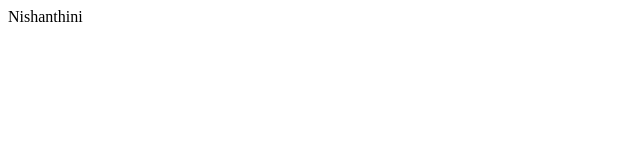
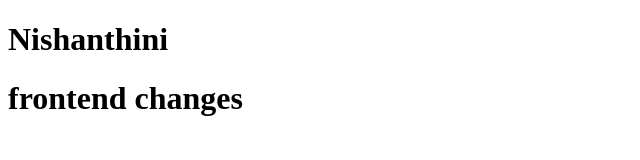
Before and after one commit to Nisha-672/sample, a plain HTML site: page index.html in a window 1280 px wide. Shown: the whole page, without its empty margins (0-640 px from the left). Drawn offline with Linux system fonts and the light colour scheme.

Commit message:
feat : added some frontend code

```diff
--- a/index.html
+++ b/index.html
@@ -6,6 +6,7 @@
     <title>Docs</title>
 </head>
 <body>
-    Nishanthini
+    <h1>Nishanthini</h1>
+    <h1>frontend changes</h1>
 </body>
 </html>
```
